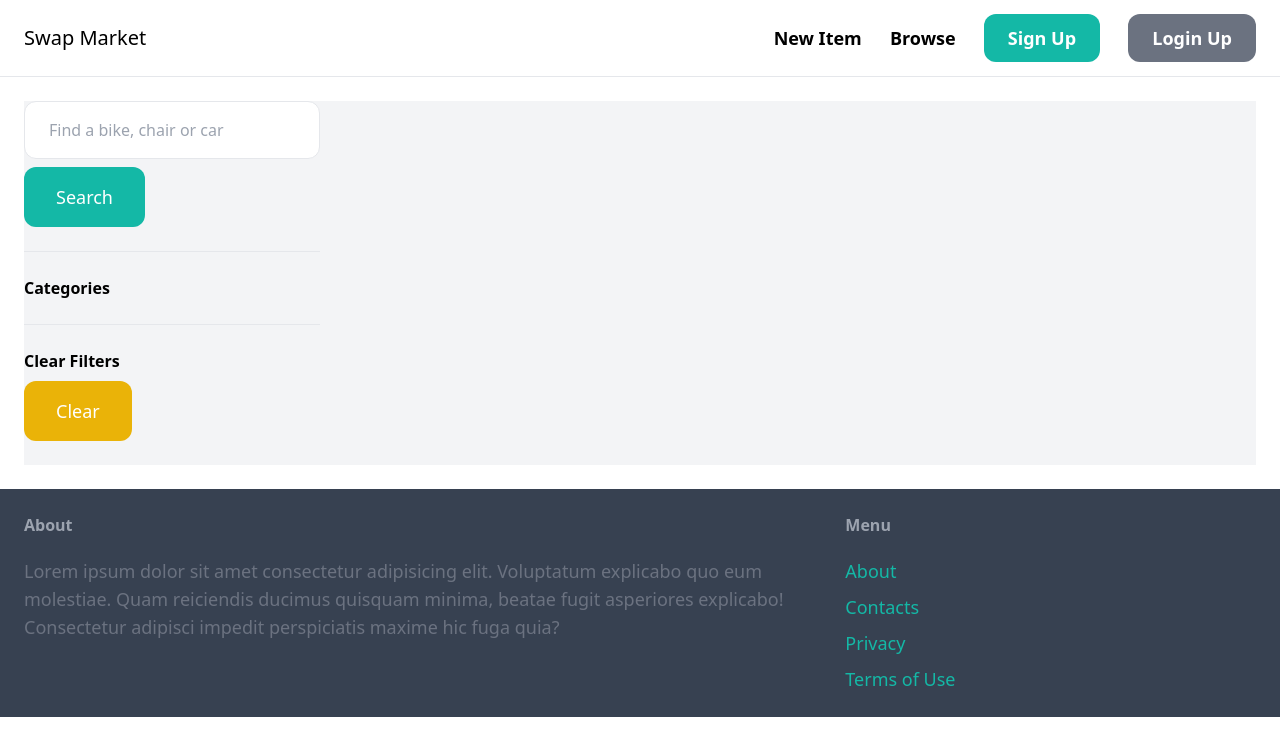
After one commit to Evar-SF27/Swap-Market, a Django app: page /items/ in a window 1280 px wide. The commit adds this page. Shown: the top 756 px of the page. Run offline with Django 4.2, Linux system fonts and the light colour scheme; data that the repository does not hold is empty; some libraries are stand-ins or nearby versions.

Commit message:
search & filters

```diff
--- a/market/core/templates/core/base.html
+++ b/market/core/templates/core/base.html
@@ -12,7 +12,7 @@
         <a href="/" class="text-xl font semi-bold">Swap Market</a>
         <div class="space-x-6">
             <a href="{% url 'item:new' %}" class="text-lg font-semibold hover:text-gray-500">New Item</a>
-            <a href="#" class="text-lg font-semibold hover:text-gray-500">Browse</a>
+            <a href="{% url 'item:items' %}" class="text-lg font-semibold hover:text-gray-500">Browse</a>
 
             {% if request.user.is_authenticated %}
                 <a href="#" class="text-lg font-semibold px-6 py-3 bg-teal-500 text-white rounded-xl hover:bg-teal-700">Inbox</a>
--- a/market/item/templates/item/detail.html
+++ b/market/item/templates/item/detail.html
@@ -23,8 +23,6 @@
 
             {% if request.user == item.created_by %}
                 <div class="mt-6 p-6 bg-white rounded-xl">
-                    <p>This is you Item!</p>
-
                     <a href="{% url 'item:edit' item.id %}" class="inline-block nt-6 px-6 py-3 text-lg font-semibold bg-teal-500 text-white rounded-xl">Edit</a>
                     <a href="{% url 'item:delete' item.id %}" class="inline-block nt-6 px-6 py-3 text-lg font-semibold bg-red-500 text-white rounded-xl">Delete</a>
                 </div>
--- /dev/null
+++ b/market/item/templates/item/items.html
@@ -0,0 +1,67 @@
+{% extends 'core/base.html' %}
+
+{% block title %}
+    Items
+{% endblock %}
+
+{% block content %}
+    <div class="pb-6 grid grid-cols-4 gap-4 bg-gray-100">
+        <div class="col-span-1">
+            <form method="get" action="{% url 'item:items' %}">
+                <input
+                    name="query"
+                    class="w-full py-4 px-6 border rounded-xl"
+                    type="text"
+                    value="{{ query }}"
+                    placeholder="Find a bike, chair or car"
+                />
+                <button class="mt-2 py-4 px-8 text-lg bg-teal-500 text-white rounded-xl">
+                    Search
+                </button>
+            </form>
+            <hr class="my-6">
+            <p class="font-semibold">Categories</p>
+            <ul>
+                {% for category in categories %}
+                    <li class="py-2 px-2 rounded-xl{% if category.id == category_id %} bg-gray-200 {% endif %}">
+                        <a
+                            href="{% url 'item:items' %}?query={{ query }}&category={{ category.id }}"
+                        >
+                            <input class="w-[20px] h-[20px] align-center" type="checkbox"/>
+                            {{ category.name }}
+                        </a>
+                    </li>
+                {% endfor %}
+            </ul>
+            <hr class="my-6">
+            <p class="font-semibold">Clear Filters</p>
+            <ul>
+                <li>
+                    <a
+                        href="{% url 'item:items' %}"
+                        class="mt-2 py-4 px-8 inline-block bg-yellow-500 text-lg text-white rounded-xl"
+                    >
+                        Clear
+                    </a>
+                </li>
+            </ul>
+        </div>
+        <div class="col-span-3">
+            <div class="grid grid-cols-3 gap-3">
+                {% for item in items %}
+                    <div>
+                        <a href="{% url 'item:detail' item.id %}">
+                            <div>
+                                <img src="{{ item.image.url  }}" class="rounded-t-xl h-[300px] w-[100%] object-fit" />
+                            </div>
+                            <div class="p-6 bg-white rounded-b-xl">
+                                <h2 class="text-2xl">{{ item.name }}</h2>
+                                <p class="text-gray-500">Price: {{ item.price }}</p>
+                            </div>
+                        </a>
+                    </div>
+                {% endfor %}
+            </div>
+        </div>
+    </div>
+{% endblock %}
--- a/market/item/urls.py
+++ b/market/item/urls.py
@@ -4,6 +4,7 @@ from . import views
 app_name = "item"
 
 urlpatterns = [
+    path('', views.items, name='items'),
     path('new/', views.new, name='new'),
     path('<int:pk>/', views.detail, name='detail'),
     path('<int:pk>/delete', views.delete, name='delete'),
--- a/market/item/views.py
+++ b/market/item/views.py
@@ -1,9 +1,29 @@
 from django.shortcuts import render, get_object_or_404, redirect
 from django.contrib.auth.decorators import login_required
+from django.db.models import Q
 from .forms import NewItemForm, EditItemForm
-from .models import Item
+from .models import Item, Category
 
 # Create your views here.
+def items(request):
+    query = request.GET.get('query', '')
+    category_id = request.GET.get('category', 0)
+    items = Item.objects.filter(is_sold=False)
+    categories = Category.objects.all()
+
+    if category_id:
+        items = items.filter(category_id=category_id)
+
+    if query:
+        items = items.filter(Q(name__icontains=query) | Q(description__icontains=query))
+
+    return render(request, 'item/items.html', {
+        'items': items,
+        'query': query,
+        'categories': categories,
+        'category_id': category_id
+    })
+
 def detail(request, pk):
     item = get_object_or_404(Item, pk=pk)
     related_items = Item.objects.filter(category=item.category, is_sold=False).exclude(pk=pk)[0:3]
```
